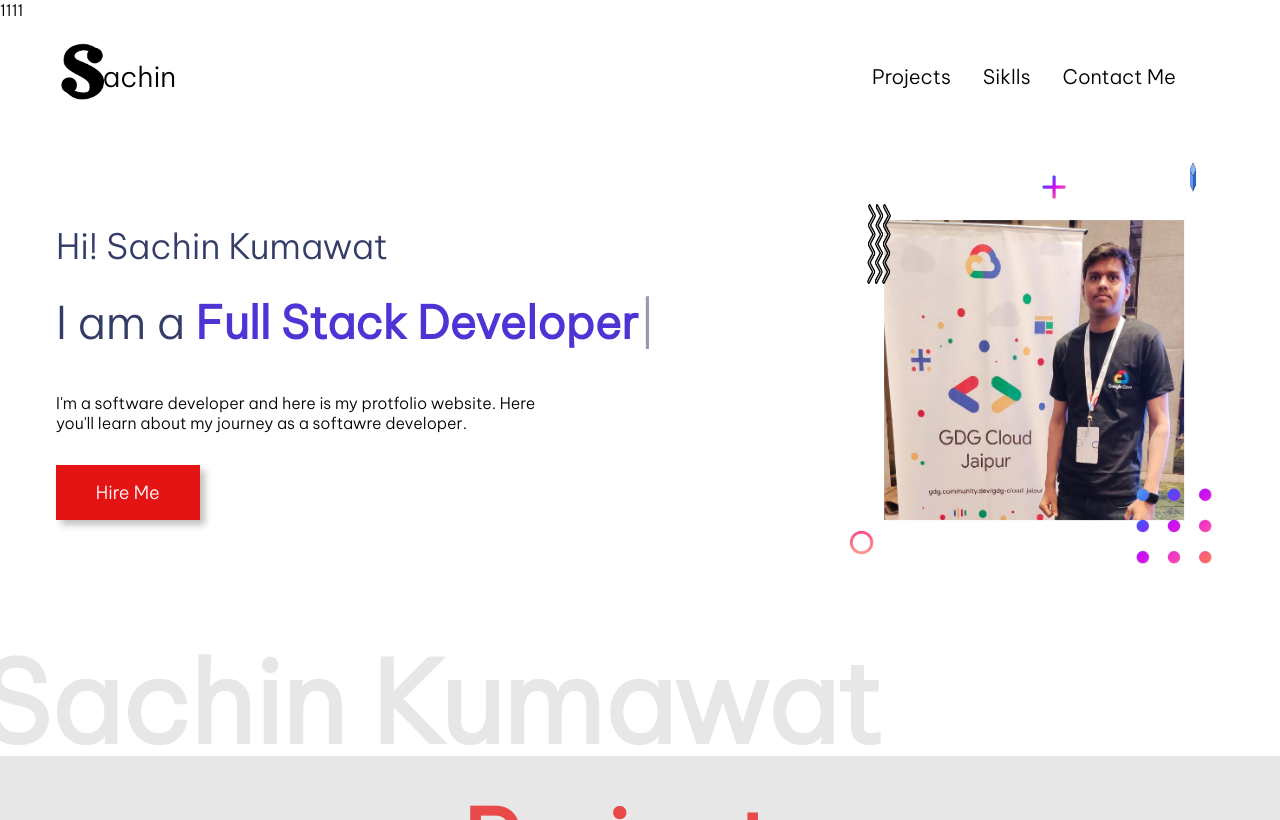
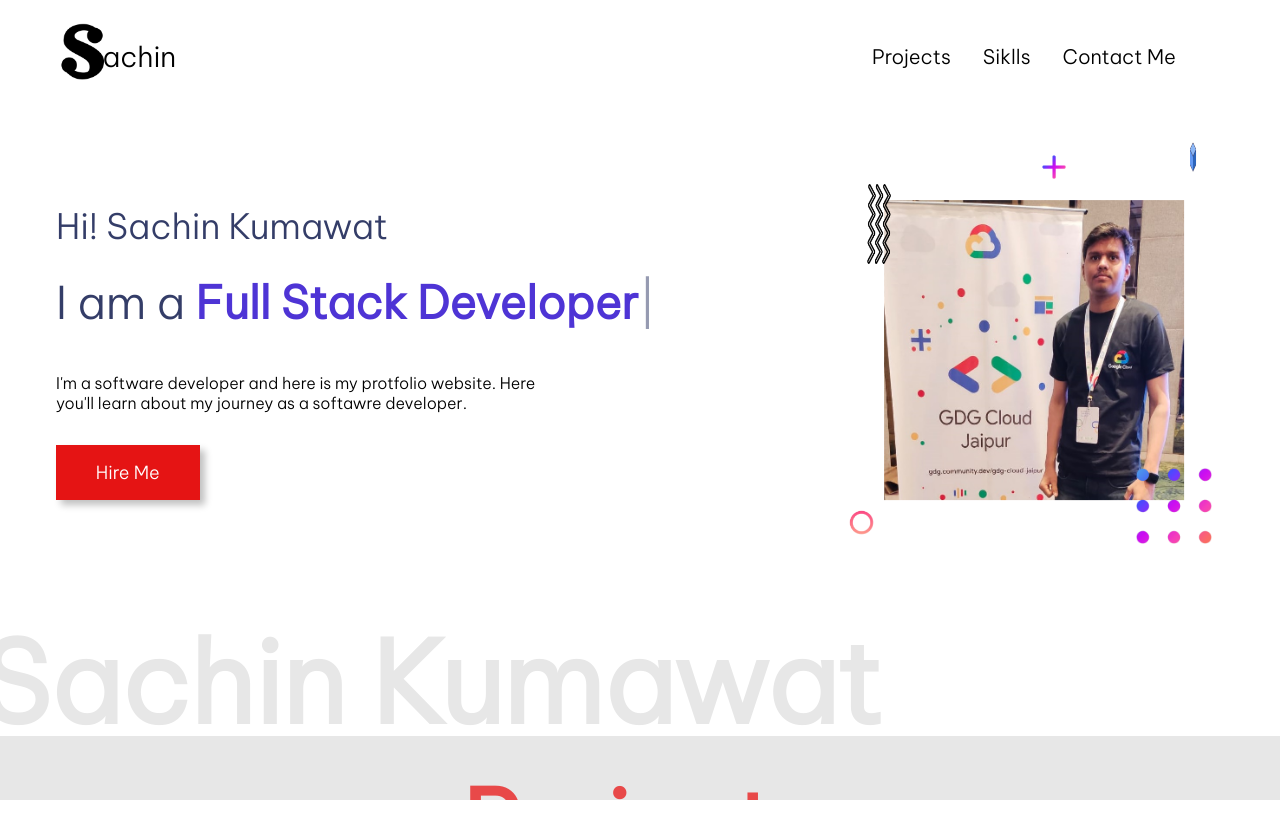
Before and after one commit to kmwtsachin04/Animation-Portfolio, a plain HTML site: page index.html in a window 1280 px wide. Drawn offline with nearby package versions, Linux system fonts and the light colour scheme.

Commit message:
Update index.html

```diff
--- a/index.html
+++ b/index.html
@@ -7,7 +7,7 @@
     <link rel="shortcut icon" href="./image/fotor_2023-6-6_23_23_19.png" type="x-icon">
     <title>Portfolio</title>
     <link rel="stylesheet" href="./styles.css" />
-    <link rel="stylesheet" href="https://unicons.iconscout.com/release/v4.0.8/css/line.css">1111
+    <link rel="stylesheet" href="https://unicons.iconscout.com/release/v4.0.8/css/line.css">
     <link rel="preconnect" href="https://fonts.googleapis.com">
     <link rel="preconnect" href="https://fonts.gstatic.com" crossorigin>
     <link href="https://fonts.googleapis.com/css2?family=Be+Vietnam+Pro:ital,wght@0,100;0,200;0,300;1,100;1,200;1,300&display=swap" rel="stylesheet">
```
